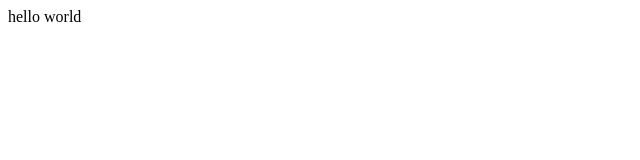
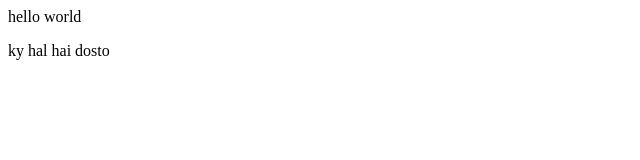
Before and after one commit to swapnilbharti660-source/Demo, a plain HTML site: page index.html in a window 1280 px wide. Shown: the full height of the page, 0-640 px from the left. Drawn offline with Linux system fonts and the light colour scheme.

Commit message:
HTML change

```diff
--- a/index.html
+++ b/index.html
@@ -1 +1,2 @@
 <p>hello world</p>
+<p>ky hal hai dosto</p>
```
